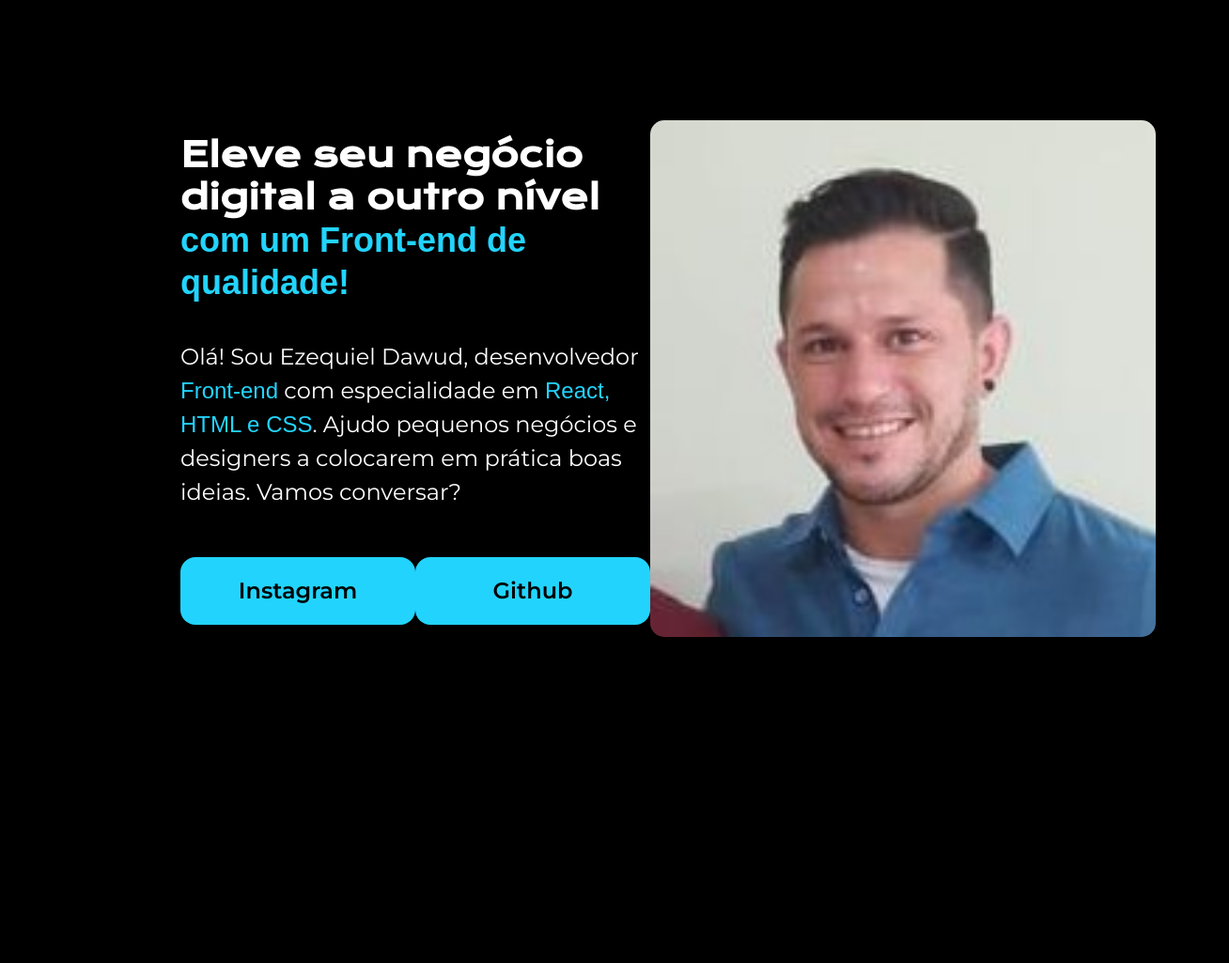
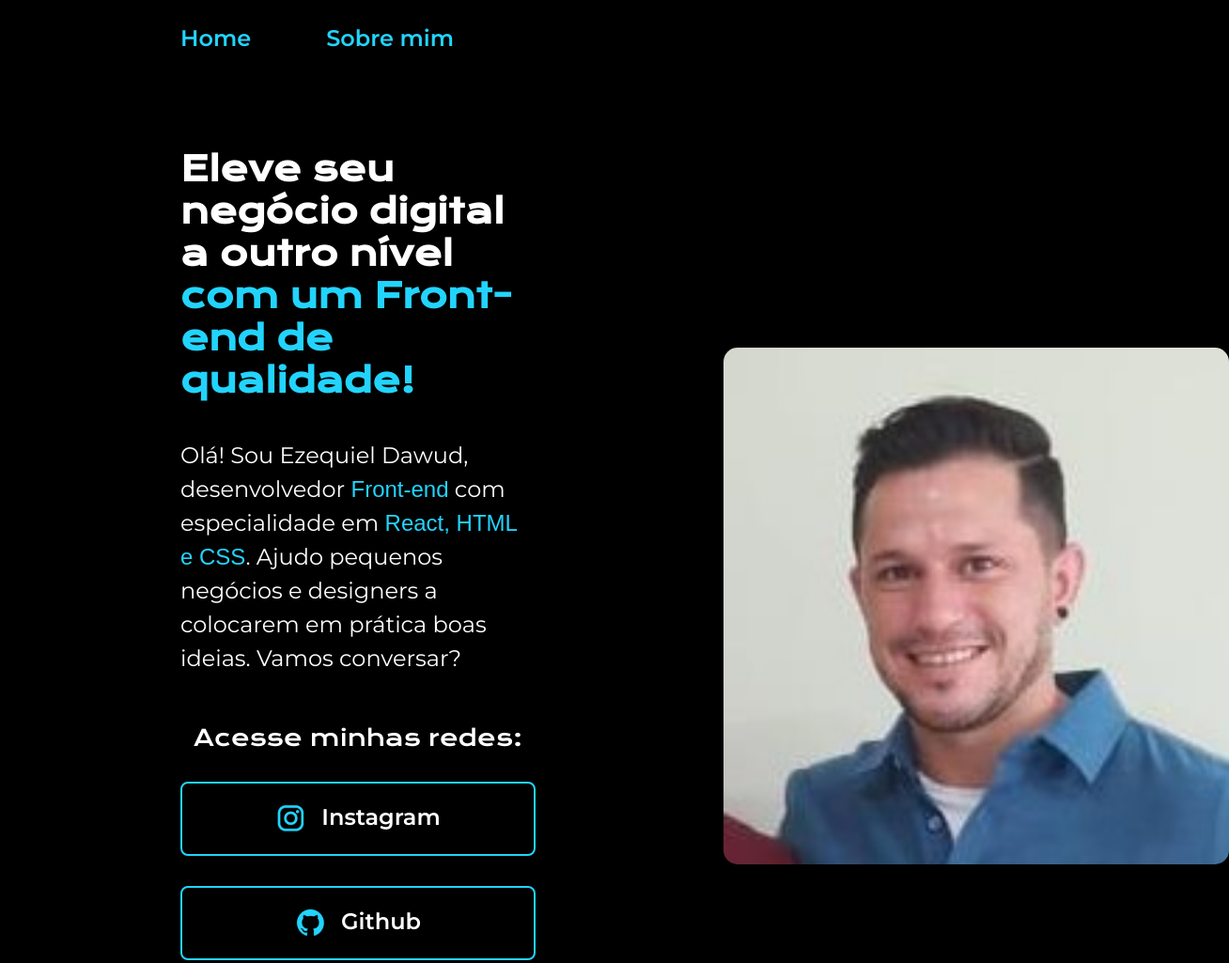
Before and after one commit to ezequiel-dawud/Projeto_1_Alura, a plain HTML site: page index.html in a window 1280 px wide. Shown: the top 1025 px of the page at 94% size, 1308 px wide, since content can reach past the window. Before the commit the page ends 928 px from the top, so only its background shows below. Drawn offline with nearby package versions, Linux system fonts and the light colour scheme.

Commit message:
portfolio

```diff
--- a/index.html
+++ b/index.html
@@ -3,26 +3,37 @@
 <head>
     <meta charset="UTF-8">
     <meta name="viewport" content="width=device-width, initial-scale=1.0">
-    <link rel="stylesheet" href="style.css">
+    <link rel="stylesheet" href="./styles/style.css">
     <title>Portfolio</title>
 </head>
 <body>
-    <header></header>
+    <header class="cabecalho">
+        <nav class="cabecalho__menu">
+            <a href="index.html" class="cabecalho__menu__link">Home</a>
+            <a href="about.html" class="cabecalho__menu__link">Sobre mim</a>
+        </nav>
+    </header>
     <main class="apresentacao">
         <section class="apresentacao__conteudo">
-            <h1 class="apresentacao__conteudo__titulo">Eleve seu negócio digital a outro nível <strong>com um Front-end de qualidade!</strong></h1>
-            <p>Olá! Sou Ezequiel Dawud, desenvolvedor <span>Front-end</span> com especialidade em <span>React, HTML e CSS</span>. Ajudo pequenos negócios e designers a colocarem em prática boas ideias. Vamos conversar?</p>
+            <h1 class="apresentacao__conteudo__titulo">Eleve seu negócio digital a outro nível <strong>com um Front-end de qualidade!</strong>
+            </h1>
+            <p class="paragrafo">Olá! Sou Ezequiel Dawud, desenvolvedor <span>Front-end</span> com especialidade em <span>React, HTML e CSS</span>. Ajudo pequenos negócios e designers a colocarem em prática boas ideias. Vamos conversar?
+            </p>
             <div class="apresentacao__links">
-                <a class="apresentacao__links__link"href="#" target="_blank">Instagram</a>
-                <a class="apresentacao__links__link"href="#" target="_blank">Github</a>
+                <h2 class="apresentacao__links_subtitulo">Acesse minhas redes:</h2>
+                <a class="apresentacao__links__link"href="#" target="_blank"><img src="imagens/instagram.png" alt="logo instagran">Instagram</a>
+                <a class="apresentacao__links__link"href="#" target="_blank"><img src="imagens/github.png" alt="logo github">Github</a>
+                <a class="apresentacao__links__link"href="#" target="_blank"><img src="imagens/linkedin.png" alt="logo linkedin">Linkedin</a>
             </div>
         </section>
 
-        <img src="imagens/ezequiel.jpeg" alt="Foto do Ezequiel Dawud">
+        <img class="ezequiel" src="imagens/ezequiel.jpeg" alt="Foto do Ezequiel Dawud">
 
 
 
     </main>
-    <footer></footer>
+    <footer>
+        <p class="rodape">Desenvolvido por Ezequiel </p>
+    </footer>
 </body>
 </html>
--- a/style.css
+++ b/styles/style.css
@@ -9,31 +9,63 @@
     padding: 0px;
     font-family: Arial, Helvetica, sans-serif;
     box-sizing: border-box;
+    color: white;
 }
 
+.cabecalho{
+    padding: 2% 0px 0px 15%;
+}
+
+.cabecalho__menu{
+    display: flex;
+    gap: 80px;
+}
+
+.cabecalho__menu__link{
+    font-size: 24px;
+    font-family: 'Montserrat', sans-serif;
+    font-weight: 600;
+    color:rgba(34, 212, 253, 1)
+}
+
+
+
+
+
 body{
-    height: 100vh;
+    /* height: 100vh; */
     width: 100vw;
     background-color: black;
 }
 
-.apresentacao__conteudo__titulo{
+
+
+
+
+
+
+.apresentacao__conteudo__titulo, strong{
     color: white;
     font-size: 36px;
     margin-bottom: 40px;
     font-family: 'Krona one', sans-serif;
+    transition: all 0.3s ease-in-out;
 }
 
-img{
+strong:hover{
+    color: rgb(226, 43, 226);
+}
+
+.ezequiel{
     height: 550px;
     width: 550px;
     background-size: cover;
     border-radius: 15px;
+    margin-left: 200px;
 }
 
 
-p{
-
+.paragrafo{
     color: white;
     font-size: 24px;
     margin-bottom: 51px;
@@ -51,10 +83,12 @@ a {
 }
 
 .apresentacao{
-    margin: 10% 15%;
+    max-width: 2500px;
+    padding: 8% 15%;
     display: flex;
     align-items: center;
     justify-content: space-between;
+
 }
 
 .apresentacao__conteudo{
@@ -63,20 +97,46 @@ a {
     flex-direction: column;
 }
 
+.apresentacao__links_subtitulo{
+    font-family: 'Krona one', sans-serif;
+    font-weight: 400;
+    font-size: 24px;
+}
+
 .apresentacao__links{
     display: flex;
     justify-content: space-between;
+    flex-direction: column;
+    align-items: center;
+    gap: 32px;
 }
 
 .apresentacao__links__link{
-    background-color: rgba(34, 212, 253, 1);
-    width: 250px;
+    display: flex;
+    justify-content: center;
+    gap: 16px;
+    width: 378px;
     padding: 21.5px 0px;
     text-align: center;
-    border-radius: 16px;
+    border-radius: 8px;
     font-size: 24px;
-    color: black;
+    color: white;
     font-family: 'Montserrat', sans-serif;
     font-weight: 600;
+    border: 2px solid rgba(34, 212, 253, 1);
+    transition: all 0.3s ease-in-out;
+}
 
+.apresentacao__links__link:hover{
+    background-color: #272727;
 }
+
+.rodape{
+    font-family: 'Montserrat', sans-serif;
+    color: black;
+    text-align: center;
+    padding: 24px;
+    background-color: rgba(34, 212, 253, 1);
+    font-size: 24px;
+    font-weight: 400;
+}
```
Also changed, not shown: about.html (added, +37 -0 lines), imagens/github.png (added), imagens/instagram.png (added), imagens/linkedin.png (added), imagens/twitch.png (added), imagens/twitter.png (added).
